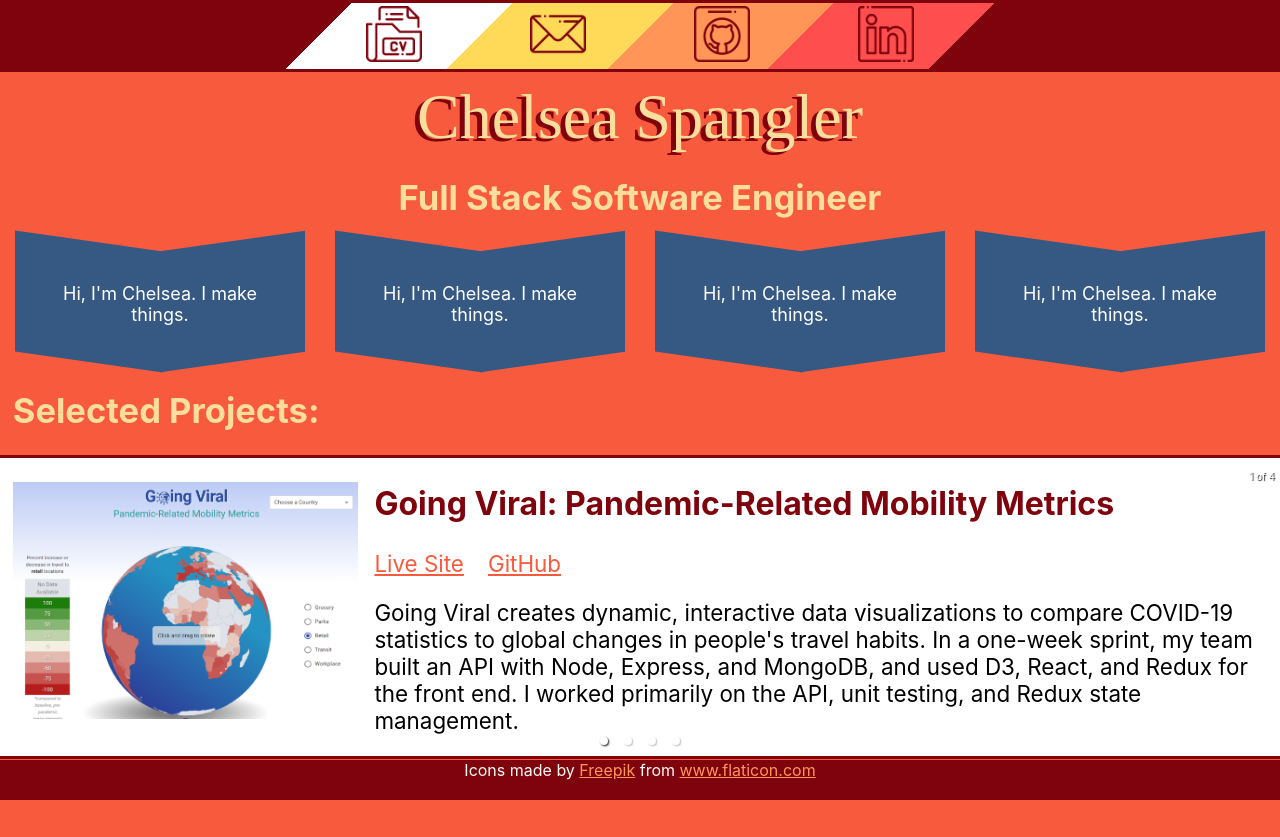
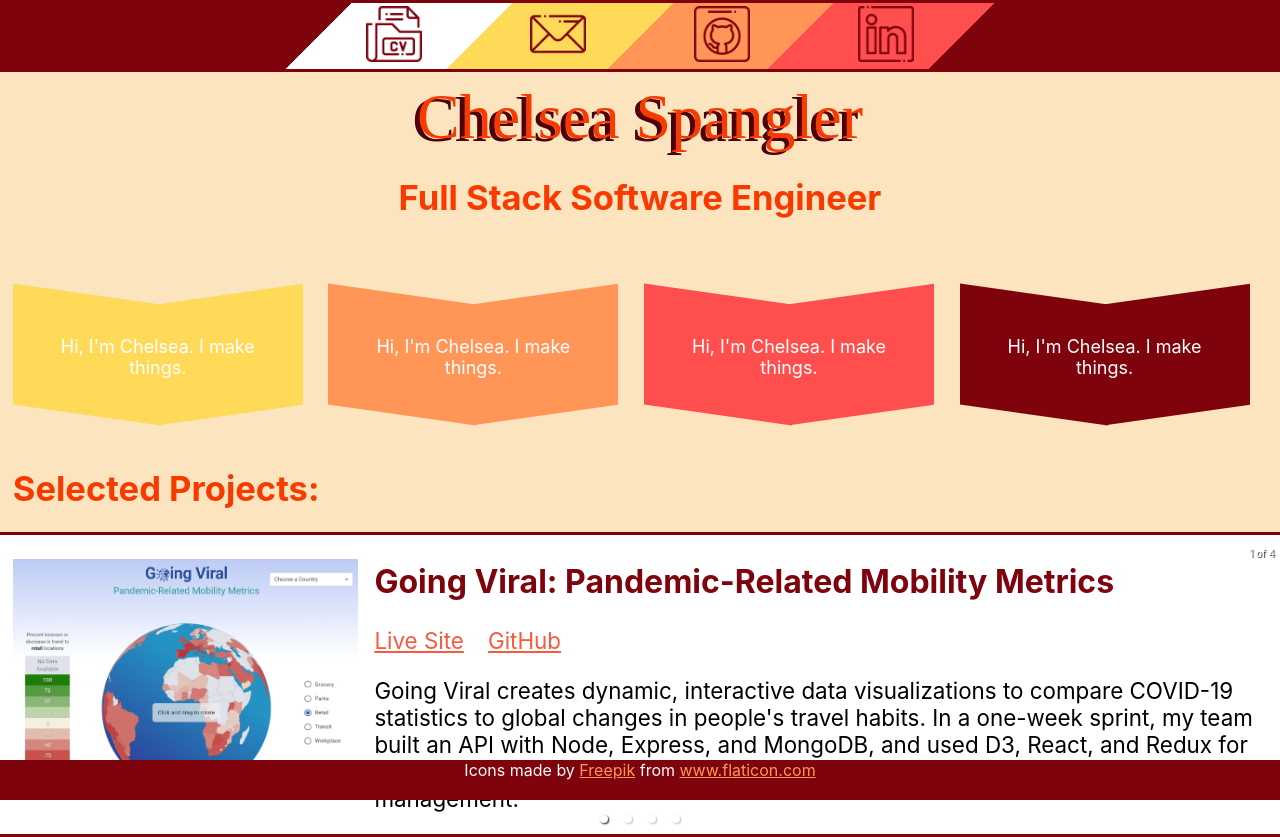
Before and after one commit to CNSpangler/portfolio, a React (Create React App) app: page / in a window 1280 px wide. Before the commit the page ends 800 px from the top, so only its background shows below. Built offline with nearby package versions, Linux system fonts and the light colour scheme; a web font is replaced by a local one.

Commit message:
chevrons colored and styled

```diff
--- a/src/components/App/App.css
+++ b/src/components/App/App.css
@@ -4,7 +4,7 @@
 
 html {
   background-color: #FEFCF5;
-  background: #f85a3e;
+  background: rgb(251, 228, 190);
   font-size: 16px;
 }
 
@@ -46,26 +46,26 @@ html {
   width: 85vw;
   margin-left: 7.5vw;
   border-radius: 15px;
-  background: #f85a3e;
 }
 
 .name {
   font-size: 5vw;
   font-family: 'Sonsie One', cursive;
-  color: #fcde9c;
-  text-shadow: -0.3rem 0.18rem #7E030D;
+  color: #F83A00;
+  text-shadow: -0.3rem 0.18rem rgb(78, 1, 8);
 }
 
 h1 {
   font-size: 2.7vw;
   font-weight: bold;
   text-align: center;
-  color: #fcde9c;
+  color: #F83A00;
 }
 
 .chevron-container {
   display: flex;
   flex-direction: row;
+  margin: 5vh 0;
 }
 
 .chevron {
@@ -76,6 +76,7 @@ width: 290px;
 margin: 0 auto;
 margin-bottom: 5px;
 color: #fff;
+margin: 1vw;
 }
 
 .chevron:before {
@@ -90,7 +91,6 @@ width: 51%;
 -ms-transform: skew(0deg, 8deg);
 -o-transform: skew(0deg, 8deg);
 transform: skew(0deg, 8deg);
-background-color: #365984;
 }
 
 .chevron:after {
@@ -105,7 +105,38 @@ width: 50%;
 -ms-transform: skew(0deg, -8deg);
 -o-transform: skew(0deg, -8deg);
 transform: skew(0deg, -8deg);
-background-color: rgb(54, 89, 132);
+}
+
+#chev1:before {
+  background: #FFDA58;
+}
+
+#chev1:after {
+  background: #FFDA58;
+}
+
+#chev2:before {
+  background: #FF9658;
+}
+
+#chev2:after {
+  background: #FF9658;
+}
+
+#chev3:before {
+  background: #FF4E4E;
+}
+
+#chev3:after {
+  background: #FF4E4E;
+}
+
+#chev4:before {
+  background: #7E030D;
+}
+
+#chev4:after {
+  background: #7E030D;
 }
 
 .chevron .chevron-inner{
--- a/src/components/Home/Home.js
+++ b/src/components/Home/Home.js
@@ -29,25 +29,25 @@ export default class Home extends Component {
         </div>
 
         <div className="chevron-container">
-          <div className="chevron">
+          <div className="chevron" id="chev1">
             <div className="chevron-inner">
               <div className="chevron-content">Hi, I'm Chelsea. I make things.</div>
             </div>
           </div>
 
-          <div className="chevron">
+          <div className="chevron" id="chev2">
             <div className="chevron-inner">
               <div className="chevron-content">Hi, I'm Chelsea. I make things.</div>
             </div>
           </div>
 
-          <div className="chevron">
+          <div className="chevron" id="chev3">
             <div className="chevron-inner">
               <div className="chevron-content">Hi, I'm Chelsea. I make things.</div>
             </div>
           </div>
 
-          <div className="chevron">
+          <div className="chevron" id="chev4">
             <div className="chevron-inner">
               <div className="chevron-content">Hi, I'm Chelsea. I make things.</div>
             </div>
```
